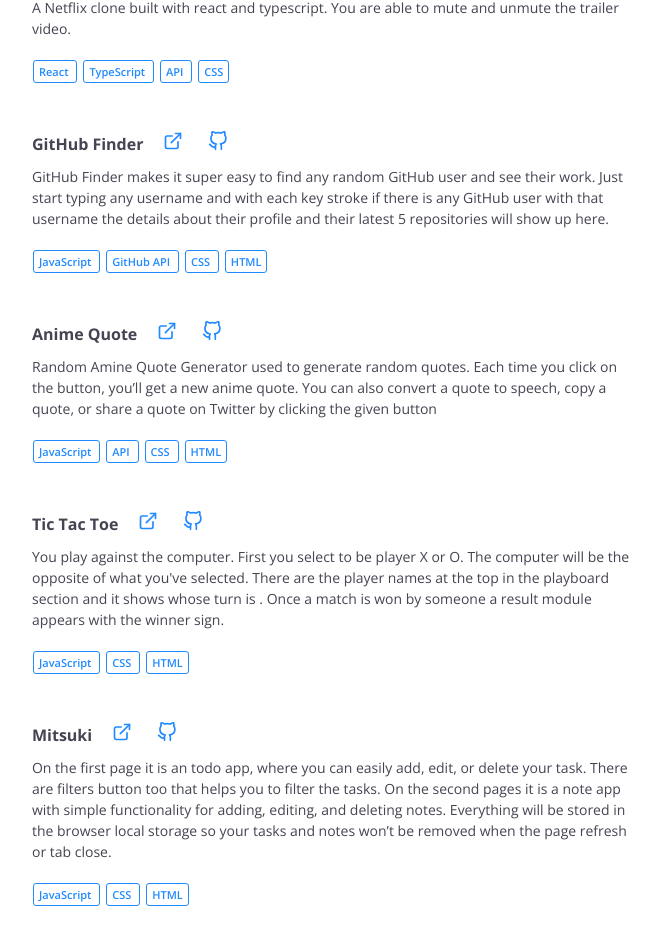
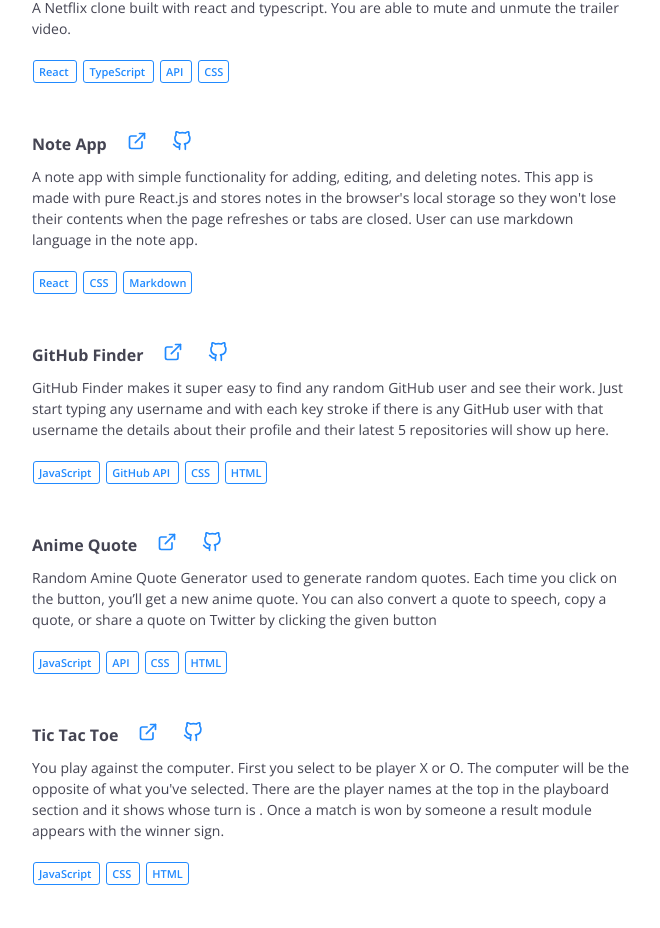
Before and after one commit to mirayatech/V3-Portfolio, a React (Vite) app: page / in a window 1280 px wide. Shown: the part 2097-3025 px from the top of the page, without its empty margins (394-1054 px from the left). Built offline with nearby package versions, Linux system fonts and the light colour scheme.

Commit message:
feat: add another project

```diff
--- a/src/components/projects/Projects.ts
+++ b/src/components/projects/Projects.ts
@@ -32,6 +32,14 @@
   },
 
   {
+    name: "Note App",
+    github: "https://github.com/mirayatech/Note-App",
+    link: "https://github.com/mirayatech/Note-App",
+    desc: `A note app with simple functionality for adding, editing, and deleting notes. This app is made with pure React.js and stores notes in the browser's local storage so they won't lose their contents when the page refreshes or tabs are closed. User can use markdown language in the note app.`,
+    dependencies: ["React", "CSS", "Markdown"],
+  },
+
+  {
     name: "GitHub Finder",
     github: "https://github.com/mirayatech/Github-Finder",
     link: "https://ghfinder-phi.vercel.app/",
```
